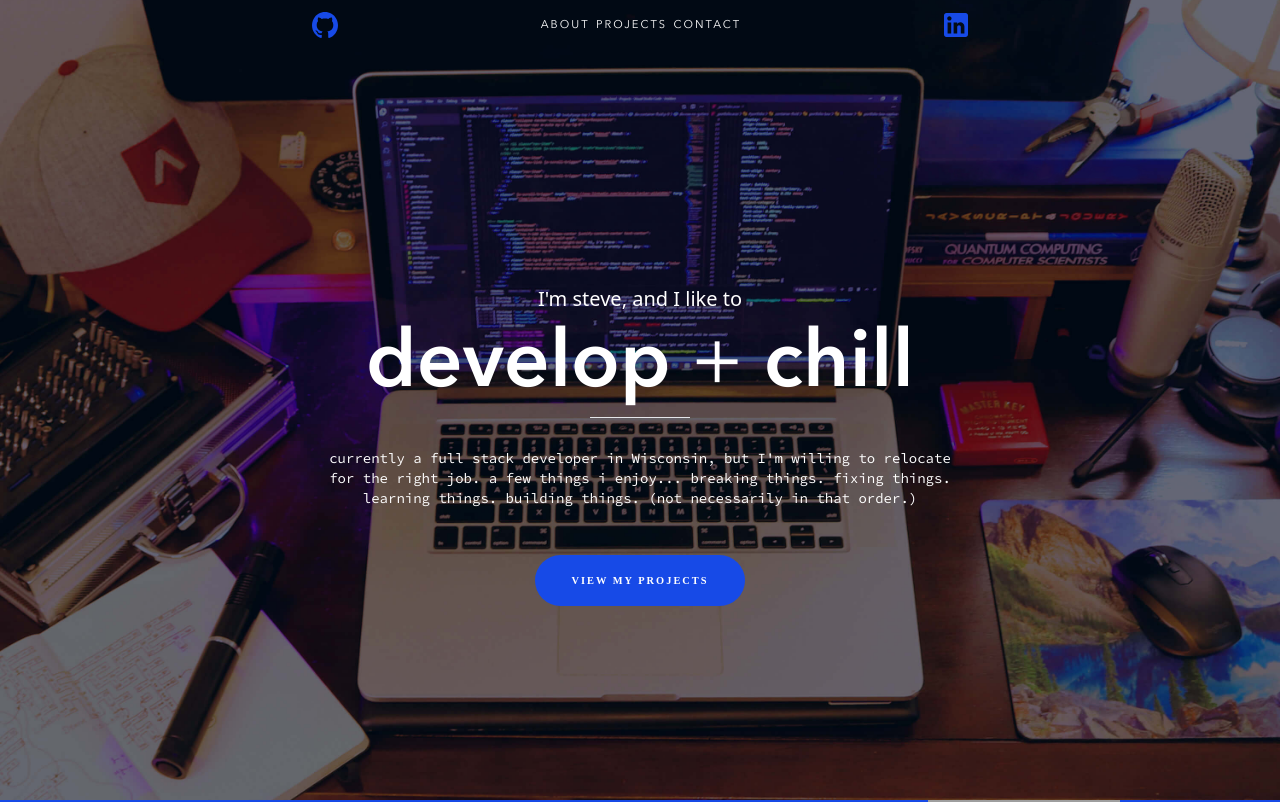
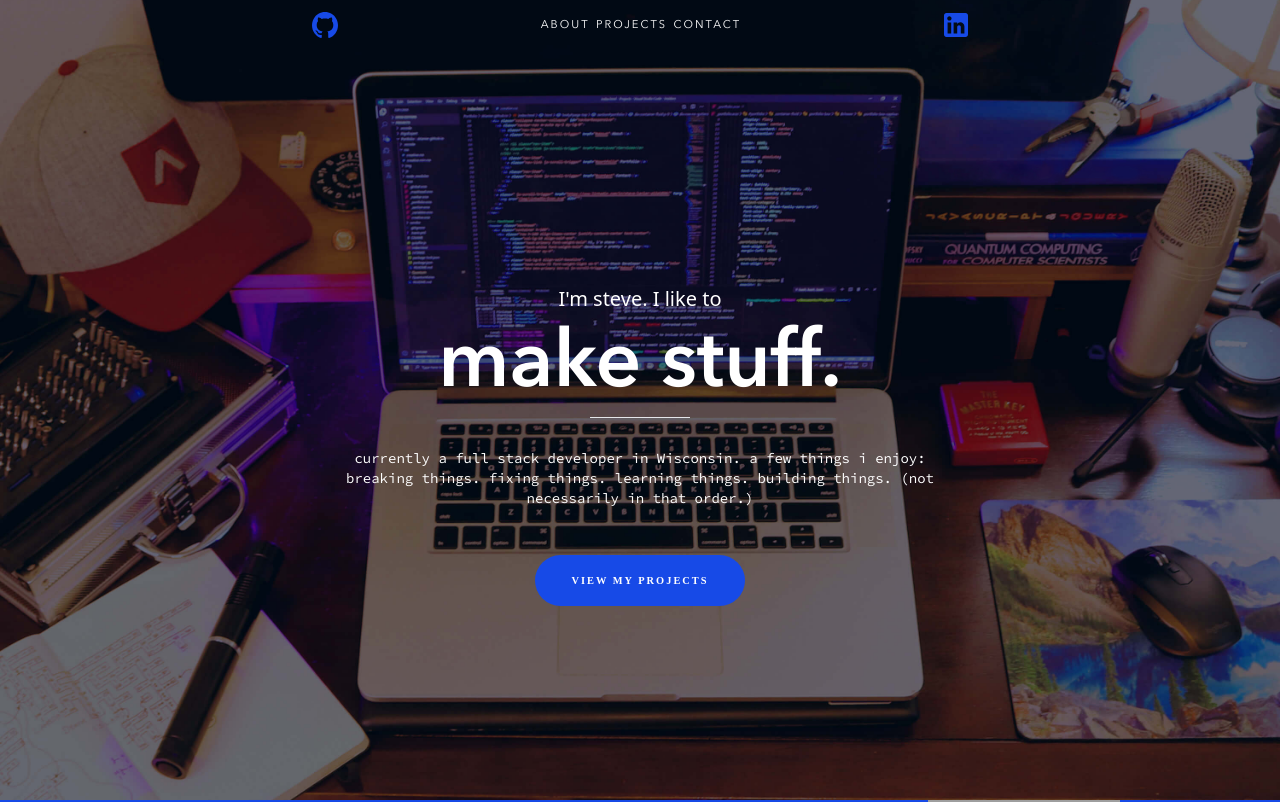
Before and after one commit to sklanier/Portfolio, a Next.js app: page / in a window 1280 px wide. Shown: the top 802 px of the page. Built offline with nearby package versions, Linux system fonts and the light colour scheme; grey boxes are pictures that could not be loaded.

Commit message:
changed hero copy

```diff
--- a/components/Hero.js
+++ b/components/Hero.js
@@ -5,10 +5,14 @@ const Hero = () => (
         <div id="hero" className="h-screen bg-hero-image bg-fixed bg-cover bg-center bg-no-repeat">
             <div className="text-xl text-white flex justify-center items-center m-auto h-screen">
                 <div className="text-center w-6/12 mt-20">
-                    <h2>I'm steve, and I like to</h2>
-                    <h1 className="heroText">develop <span className="font-avenir">+</span> chill</h1>
+                    <h2>I'm steve. I like to</h2>
+                    <h1 className="heroText">
+                        make stuff.
+                        {/* <span className="font-avenir">+</span> */}
+
+                    </h1>
                     <hr width="100px" className="m-auto"></hr>
-                    <h1 className="heroSub leading-5">currently a full stack developer in Wisconsin, but I'm willing to relocate for the right job. a few things i enjoy... breaking things. fixing things. learning things. building things. (not necessarily in that order.)</h1>
+                    <h1 className="heroSub leading-5">currently a full stack developer in Wisconsin. a few things i enjoy: breaking things. fixing things. learning things. building things. (not necessarily in that order.)</h1>
                     <AnchorLink className="heroBtn" href="#projects">view my projects</AnchorLink>
                 </div>
             </div>
```
